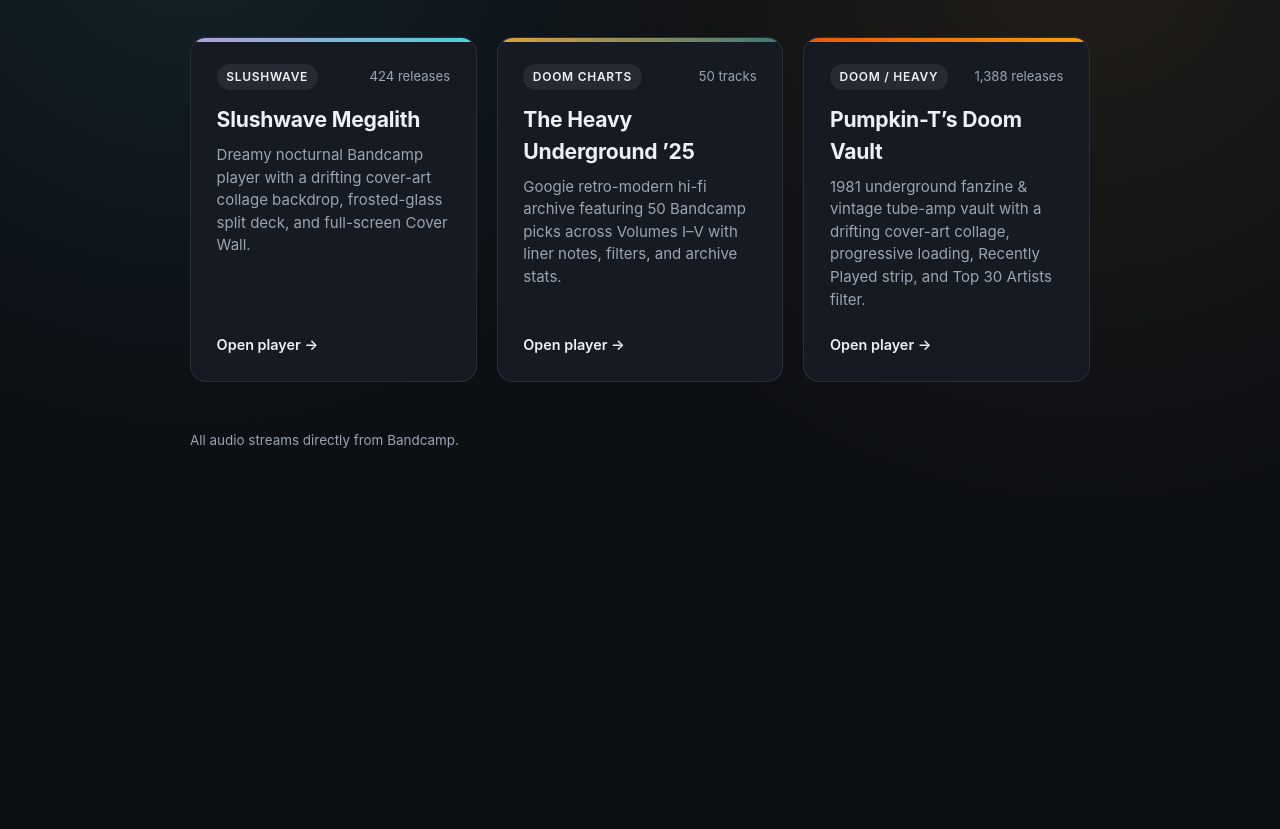
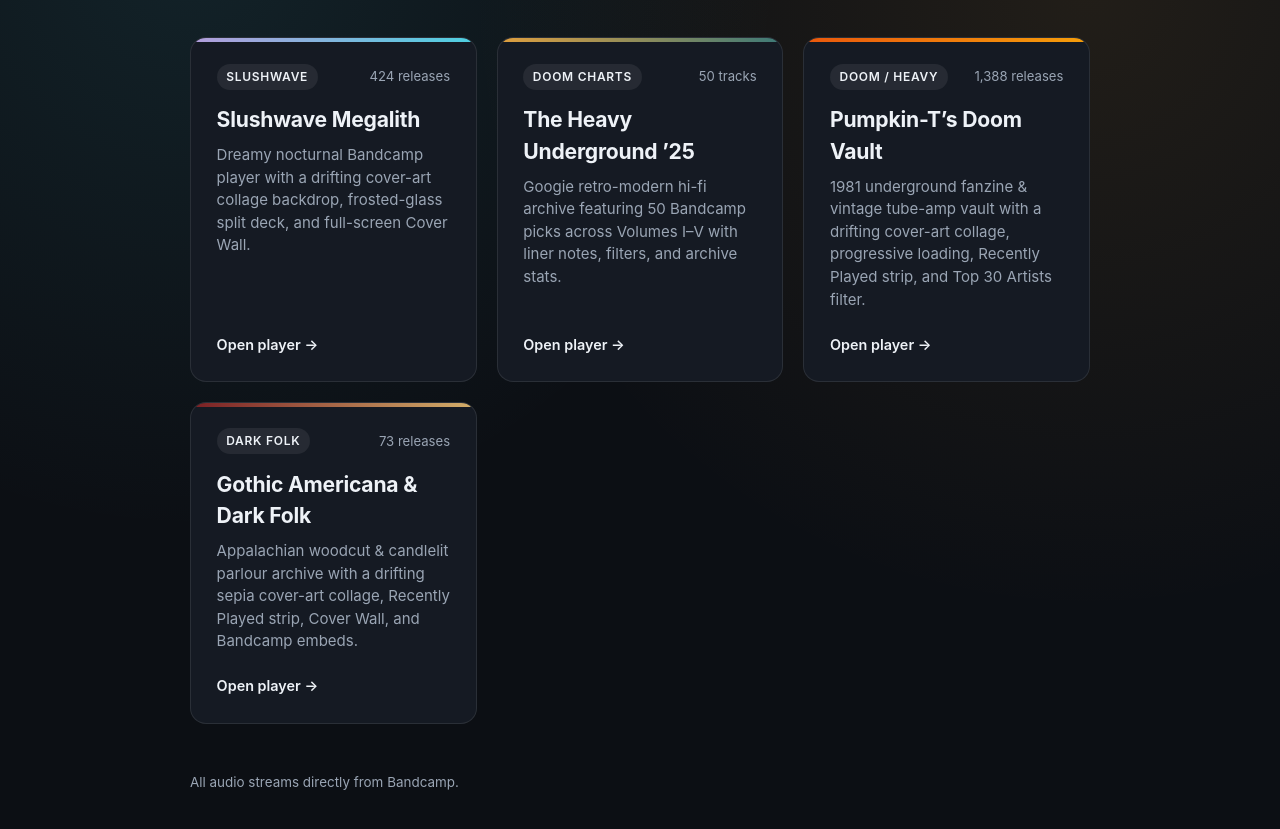
Before and after one commit to jasonwherbst27/bandcamp-players, a plain HTML site: page index.html in a window 1280 px wide. Shown: the part 219-1048 px from the top of the page. Before the commit the page ends 800 px from the top, so only its background shows below. Drawn offline with Linux system fonts and the light colour scheme.

Commit message:
Add Gothic Americana & Dark Folk section to index.html
Added the Gothic Americana & Dark Folk player at this time.

```diff
--- a/index.html
+++ b/index.html
@@ -176,6 +176,14 @@
         count: "1,388 releases",
         description: "1981 underground fanzine & vintage tube-amp vault with a drifting cover-art collage, progressive loading, Recently Played strip, and Top 30 Artists filter.",
         accent: "linear-gradient(90deg, #ea580c, #f59e0b)"
+      },
+      {
+        title: "Gothic Americana & Dark Folk",
+        file: "./gothic_americana_dark_folk_player.html",
+        tag: "Dark Folk",
+        count: "73 releases",
+        description: "Appalachian woodcut & candlelit parlour archive with a drifting sepia cover-art collage, Recently Played strip, Cover Wall, and Bandcamp embeds.",
+        accent: "linear-gradient(90deg, #7a1f24, #d4af6a)"
       }
     ];
 
```
